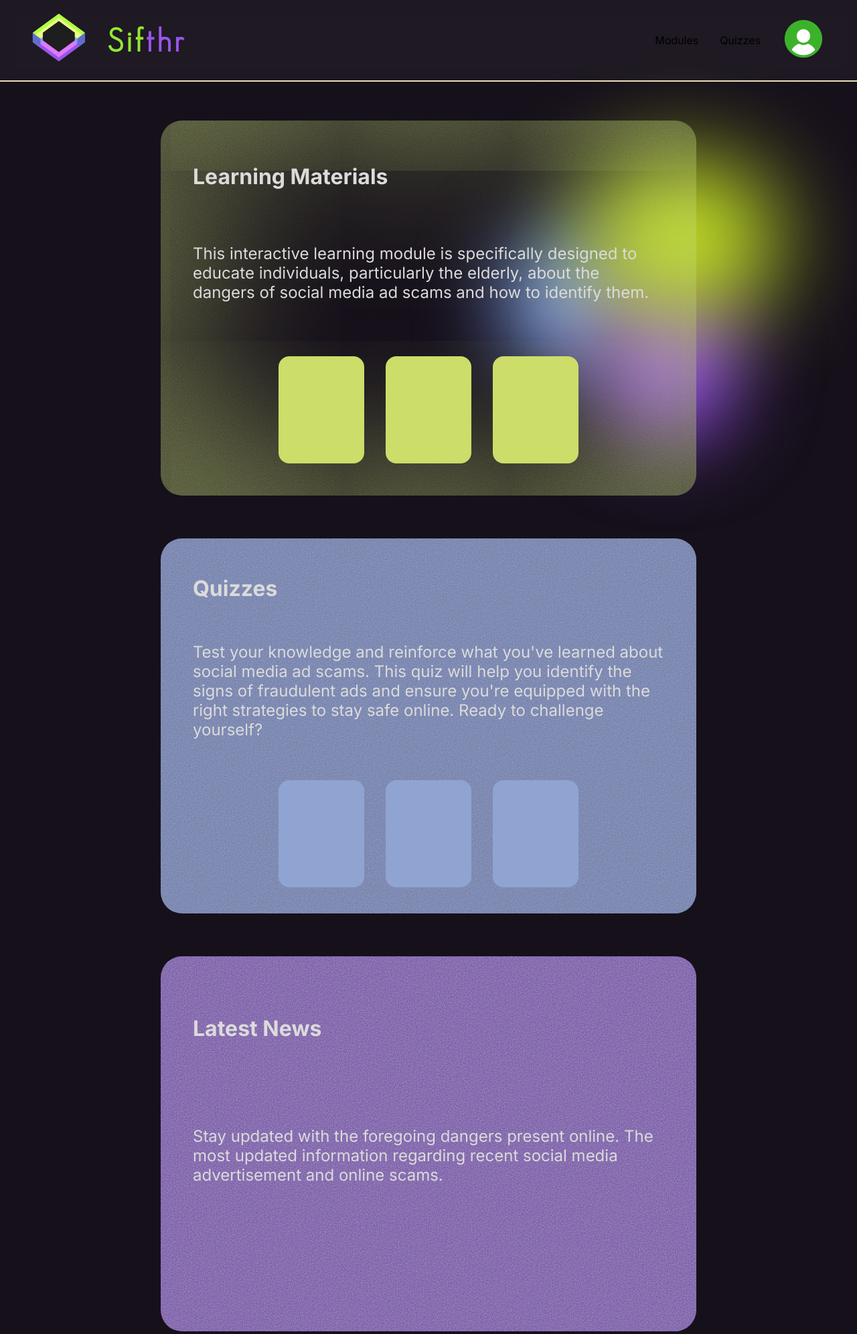
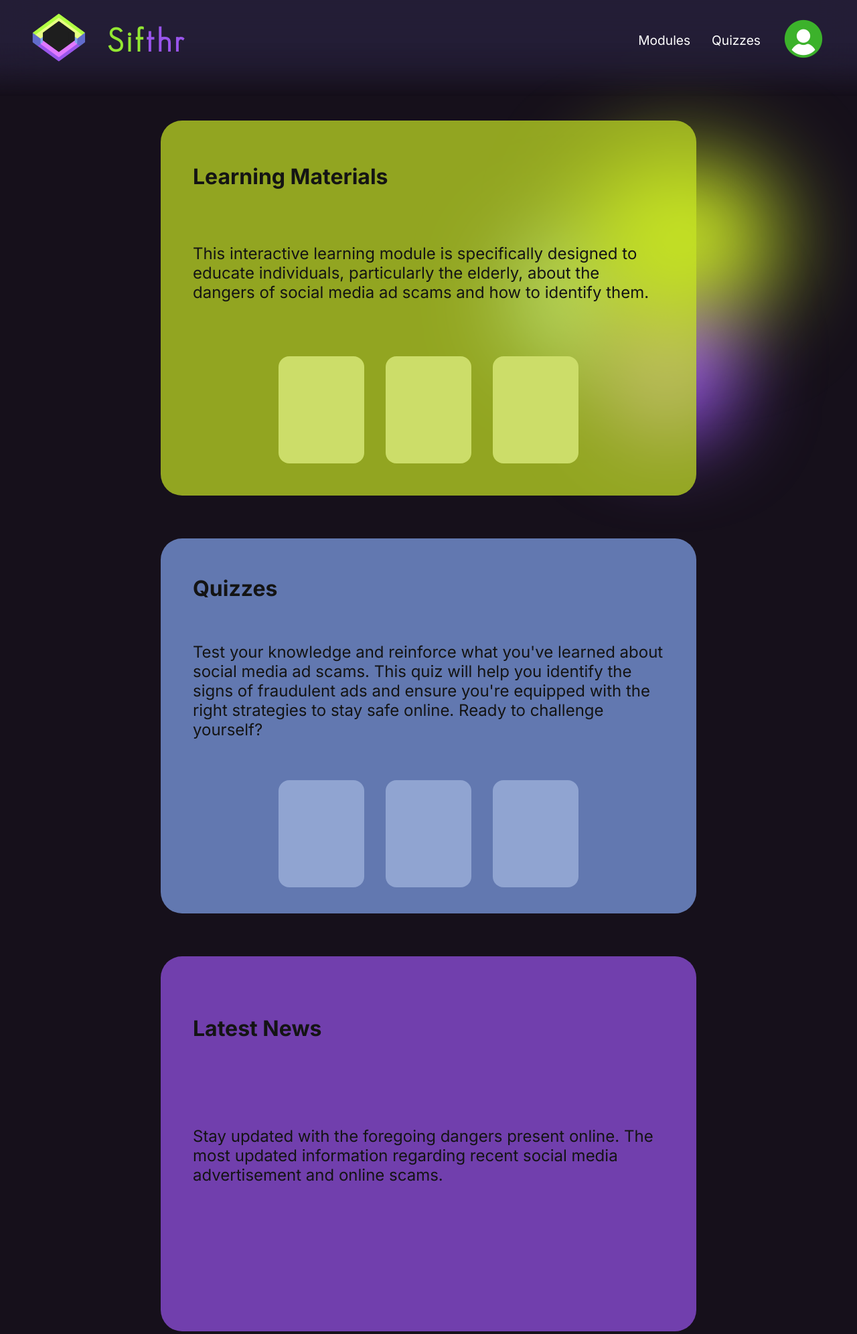
Before and after one commit to standwall5/scam-prevention, a PHP site: page /homepage.html in a window 1280 px wide. Shown: the top 1992 px of the page at 67% size. Run offline with PHP 8.4, Linux system fonts and the light colour scheme.

Commit message:
Update navbar styles and add backdrop for enhanced visual effects

```diff
--- a/homeStyle.css
+++ b/homeStyle.css
@@ -10,8 +10,8 @@
   --purple: rgb(153, 85, 235); /* #9955eb */
   --bg: #16101b; /* #fdfef7 */
   --lightmode: #f5f5dc;
-  --text: #dbdbdb;
-  /* --text: #333333; */
+  /* --text: #dbdbdb; */
+  --text: #141414;
 
   --yellow: rgb(237, 183, 77); /* #edb74d */
   --red: rgb(235, 102, 102); /* #eb6666 */
@@ -28,7 +28,7 @@
 body {
   background-color: var(--bg);
   font-family: Inter, serif;
-  color: var(--text);
+  /* color: var(--text); */
 }
 
 body::before,
@@ -179,16 +179,42 @@ body::before {
 nav {
   top: 0;
   position: fixed;
-  border-bottom: 2px solid rgb(236, 223, 180);
-  background-color: rgba(109, 109, 109, 0.1);
-  backdrop-filter: blur(10px);
+  /* border-bottom: 2px solid rgb(236, 223, 180); */
+
+  /* background-color: rgba(109, 109, 109, 0.1); */
   width: 100%;
   z-index: 10;
+  color: white;
 }
 
-nav::before {
-  content: "";
-  mask-image: linear-gradient(rgba(0, 0, 0, 0.1), rgba(0, 0, 0, 0));
+.backdrop {
+  width: 100%;
+  height: 100%;
+  position: absolute;
+  z-index: -1;
+  top: 0;
+  opacity: 1;
+  padding-top: 10rem;
+
+  /*  where the real magic happens  */
+  backdrop-filter: blur(30px);
+  -webkit-backdrop-filter: blur(30px);
+
+  background: rgba(225, 225, 225, 0.05);
+  background-color: rgba(66, 61, 112, 0.322);
+
+  mask-image: linear-gradient(
+    rgb(0, 0, 0) 50%,
+    rgba(0, 0, 0, 0.8) 70%,
+    rgba(0, 0, 0, 0) 100%
+  );
+
+  -webkit-mask-image: linear-gradient(
+    rgb(0, 0, 0) 50%,
+    rgba(0, 0, 0, 0.8) 70%,
+    rgba(0, 0, 0, 0) 100%
+  );
+  inset: -1rem 0;
 }
 
 nav ul {
@@ -197,6 +223,15 @@ nav ul {
   align-items: center;
   gap: 2rem;
   padding: 1rem 3rem;
+}
+
+nav a {
+  text-decoration: none;
+  color: white;
+}
+
+nav ul li:not(:first-child, :nth-child(4)) {
+  font-size: 1.2rem;
 }
 
 nav ul li:first-child {
@@ -223,13 +258,8 @@ nav img {
   transition: 0.3s;
 }
 
-nav a {
-  text-decoration: none;
-  color: black;
-}
-
-nav ul li:not(:first-child) a:hover {
-  border-bottom: 2px solid var(--purple);
+nav ul li:not(:first-child, :nth-child(4)) a:hover {
+  border-bottom: 3px solid var(--purple);
 }
 
 #brand-icon:hover {
@@ -278,6 +308,7 @@ nav ul li:not(:first-child) a:hover {
   justify-content: space-around;
   gap: 3rem;
   border-radius: 2rem;
+  color: var(--text);
 
   /* border: 10px solid rgba(255, 255, 255, 0.5);
   border-radius: 1rem; */
@@ -288,7 +319,7 @@ nav ul li:not(:first-child) a:hover {
   position: absolute;
   inset: 0;
   border-radius: 2rem;
-  filter: url(#noiseFilter);
+  /* filter: url(#noiseFilter); */
   opacity: 0.7; /* Only the background becomes transparent */
   z-index: -1;
 }
@@ -298,7 +329,7 @@ nav ul li:not(:first-child) a:hover {
 }
 
 .box:nth-child(1):before {
-  box-shadow: inset 0px 0px 20rem var(--lime);
+  background-color: var(--lime);
 }
 
 .box:nth-child(2):before {
--- a/navbar.html
+++ b/navbar.html
@@ -11,4 +11,5 @@
       <a href="#"><img src="res/images/userIcon.png" alt="" /></a>
     </li>
   </ul>
+  <div class="backdrop"></div>
 </nav>
```
